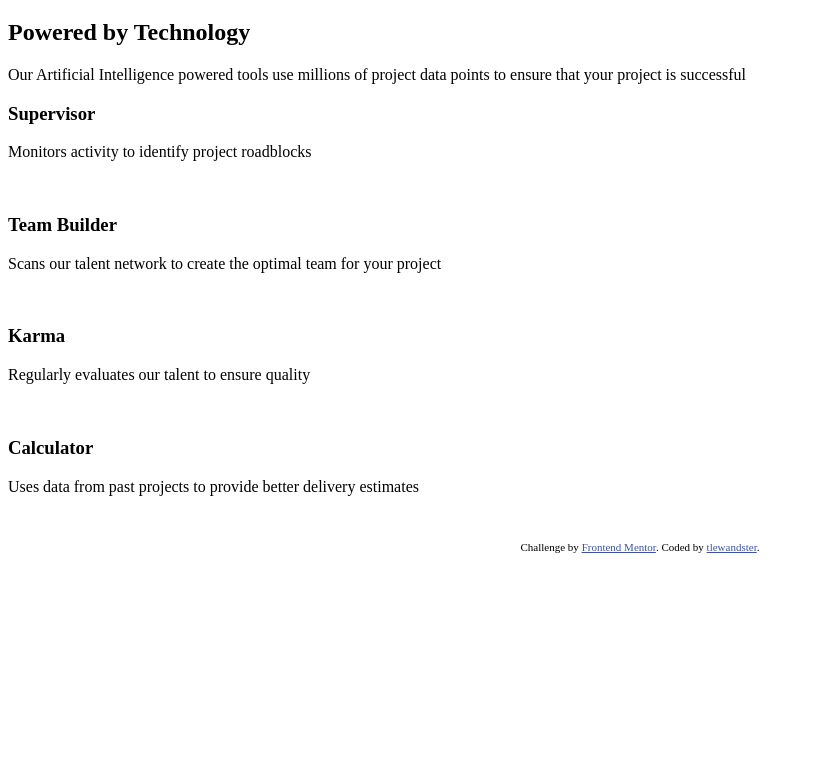
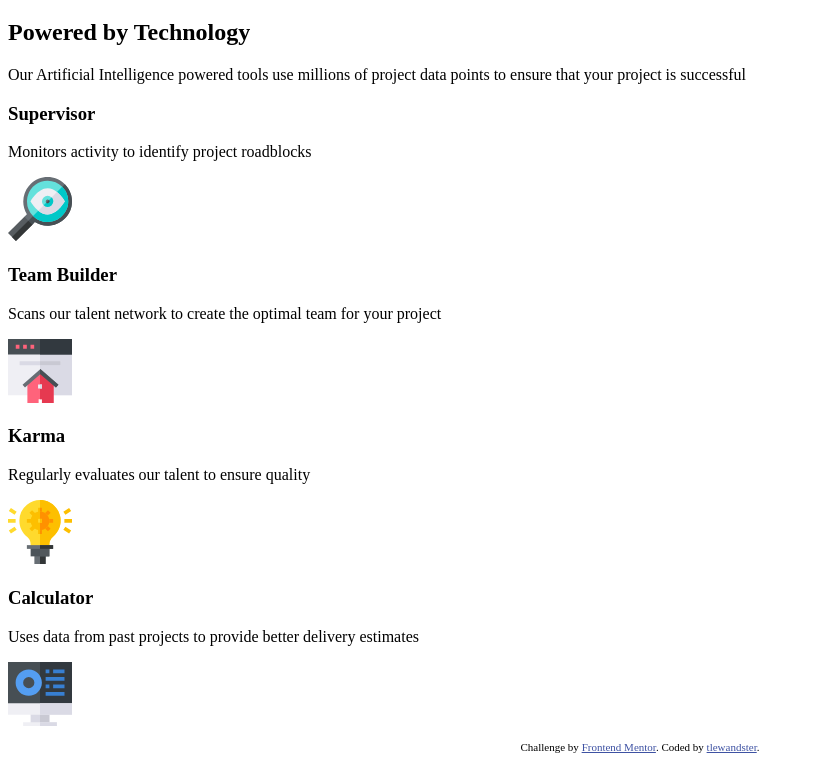
Before and after one commit to tlewandster/four-card-feature-section, a plain HTML site: page index.html in a window 1280 px wide. Shown: the part 61-825 px from the top of the page, without its empty margins (0-814 px from the left). Before the commit the page ends 800 px from the top, so only its background shows below. Drawn offline with Linux system fonts and the light colour scheme.

Commit message:
Add images

```diff
--- a/index.html
+++ b/index.html
@@ -36,24 +36,24 @@
     <div class="card">
       <h3>Supervisor</h3>
       <p>Monitors activity to identify project roadblocks</p>
-      <img src="" alt="" />
+      <img src="./images/icon-supervisor.svg" alt="" />
     </div>
     <div class="card">
       <h3>Team Builder</h3>
       <p>
         Scans our talent network to create the optimal team for your project
       </p>
-      <img src="" alt="" />
+      <img src="./images/icon-team-builder.svg" alt="" />
     </div>
     <div class="card">
       <h3>Karma</h3>
       <p>Regularly evaluates our talent to ensure quality</p>
-      <img src="" alt="" />
+      <img src="./images/icon-karma.svg" alt="" />
     </div>
     <div class="card">
       <h3>Calculator</h3>
       <p>Uses data from past projects to provide better delivery estimates</p>
-      <img src="" alt="" />
+      <img src="./images/icon-calculator.svg" alt="" />
     </div>
 
     <footer>
```
